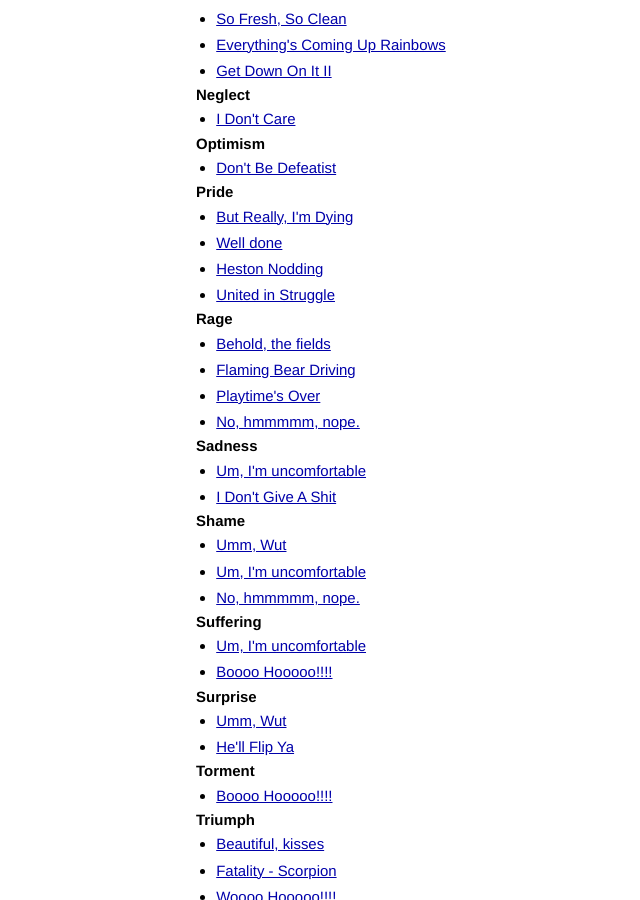
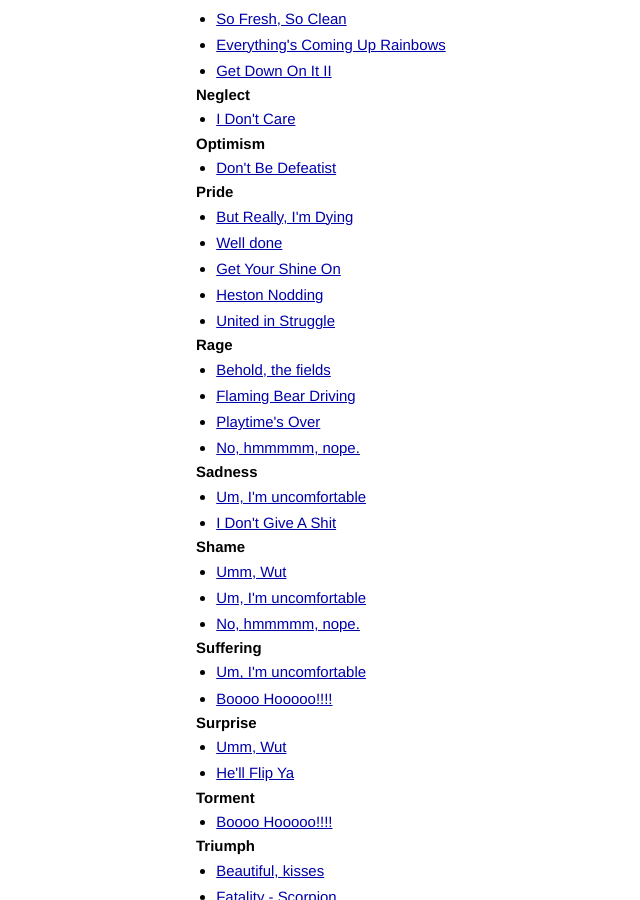
Before and after one commit to jschairb/zeitgeist, a Jekyll site: the page built from index.html, in a window 1280 px wide and 900 px high, scrolled down 1321 px. Shown: the whole window, without its empty margins (130-770 px from the left). Built offline with Jekyll 4.4.1, drawn with Linux system fonts in a browser that asks for light colours; Markdown is read by kramdown in place of the engine named in the settings.

Commit message:
GETYOURSHINEON

```diff
--- a/_data/categories.yaml
+++ b/_data/categories.yaml
@@ -57,6 +57,7 @@
 Pride:
   - but-really-i-m-dying
   - connery-fist-pump
+  - get-your-shine-on
   - heston-nodding
   - katniss-fingers
 Rage:
@@ -82,6 +83,7 @@
 Triumph:
   - downey-kisses
   - fatality-scorpion
+  - get-your-shine-one
   - leo-woohoo
 Zest:
   - connery-fist-pump
--- a/_data/images.yaml
+++ b/_data/images.yaml
@@ -31,6 +31,9 @@
 flaming-bear:
   file: flaming-bear.gif
   name: Flaming Bear Driving
+get-your-shine-on:
+  file: get-your-shine-on.gif
+  name: "Get Your Shine On"
 he-ll-flip-ya:
   file: he-ll-flip-ya.gif
   name: "He'll Flip Ya"
```
Also changed, not shown: 1 other file.
